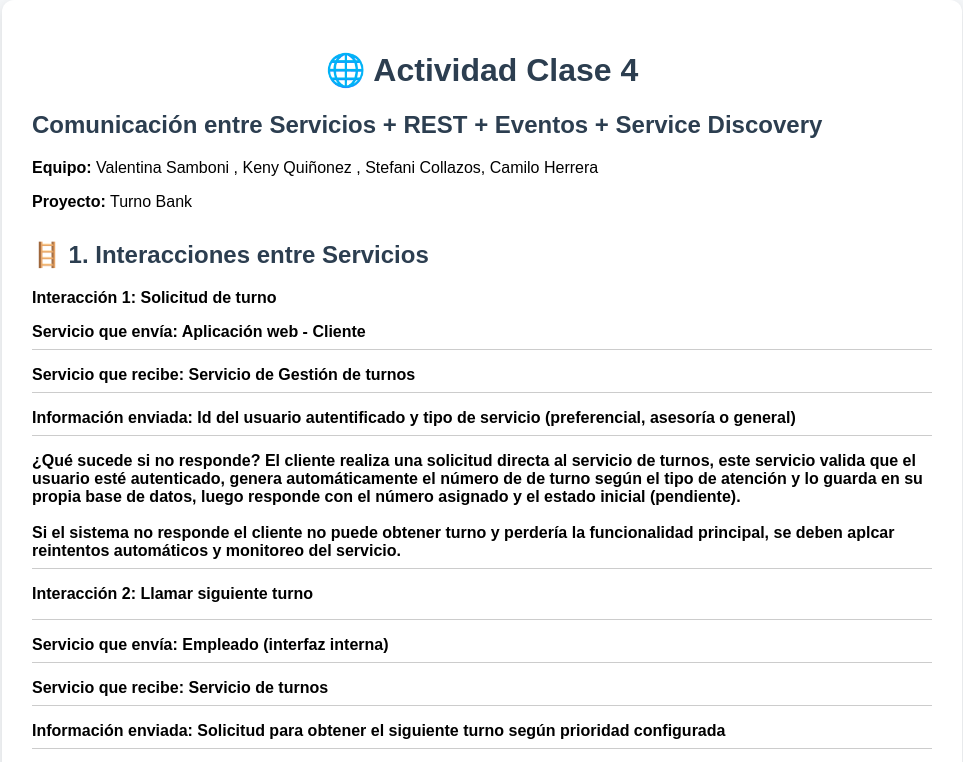
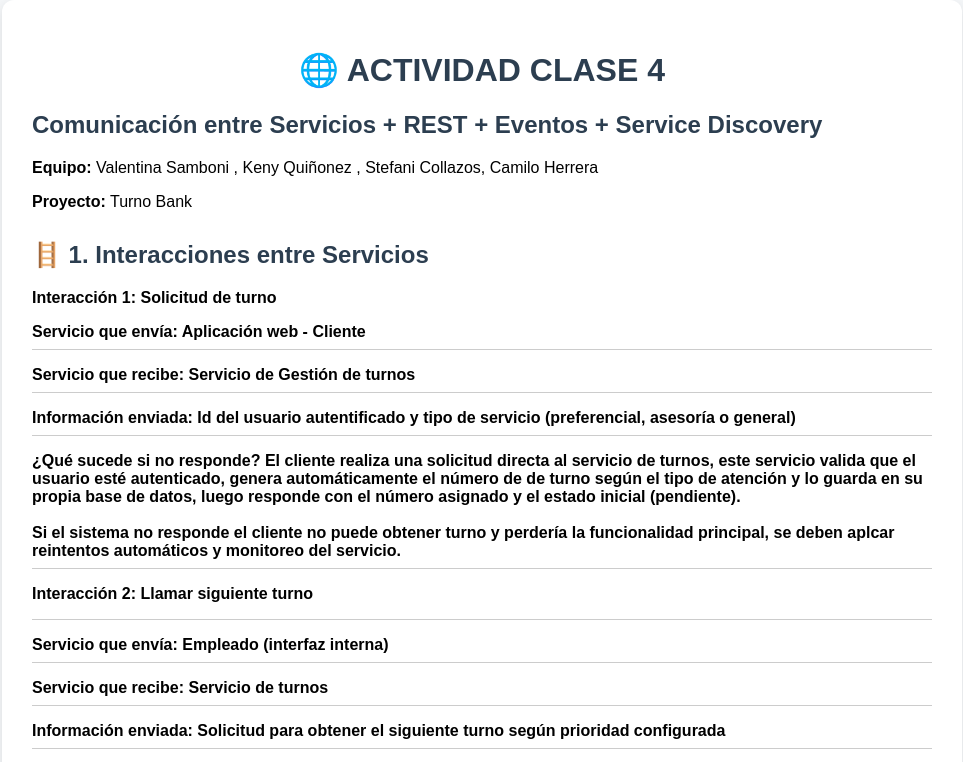
Before and after one commit to juanhr1/Sistema-de-turnos, a plain HTML site: page actividad.html in a window 1280 px wide. Shown: the top 762 px of the page, without its empty margins (158-1121 px from the left). Drawn offline with Linux system fonts and the light colour scheme.

Commit message:
prueba de cambio

```diff
--- a/actividad.html
+++ b/actividad.html
@@ -76,7 +76,7 @@ th {
 
 <div class="container">
 
-<h1>🌐 Actividad Clase 4</h1>
+<h1>🌐 ACTIVIDAD CLASE 4</h1>
 <h2>Comunicación entre Servicios + REST + Eventos + Service Discovery</h2>
 
 <p><strong>Equipo:</strong> Valentina Samboni , Keny Quiñonez , Stefani Collazos, Camilo Herrera </p>
```
